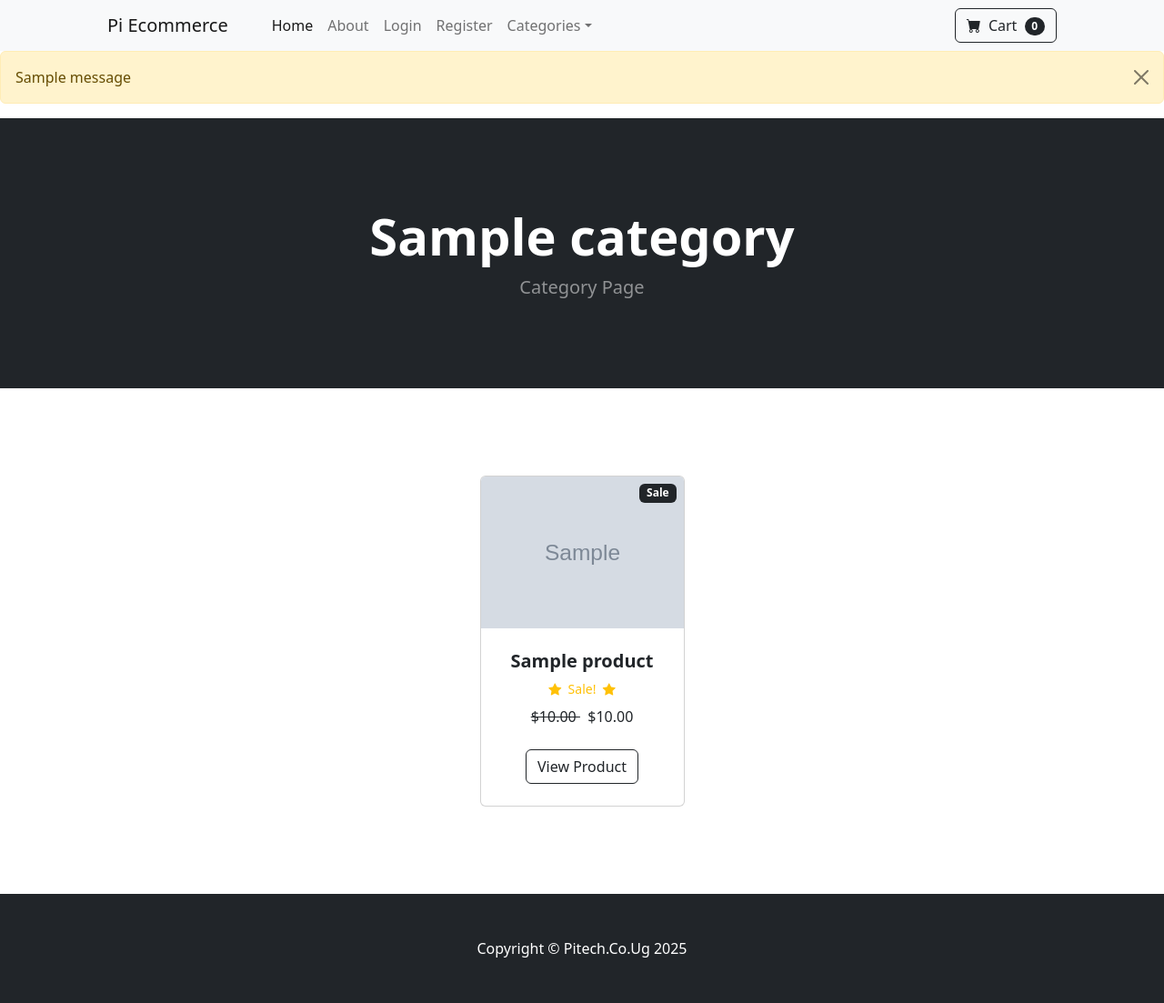
After one commit to nkyomuhendo/django-ecom-store, a Django app: template store/templates/category.html in a window 1280 px wide. The commit adds this page. Shown: the whole page at 91% size. Run offline with Django 5.2, Linux system fonts and the light colour scheme; the template is opened without the code that fills it: values that come from a table or form of the project are taken from there, others are empty; tables that the repository leaves empty hold one stand-in row (values such as "Sample post"); grey boxes marked "Sample" are stand-in pictures; one stand-in notice (Sample message) is shown; some libraries are stand-ins or nearby versions.

Commit message:
Added Product Categories, Product Category Pages and filters

```diff
--- /dev/null
+++ b/store/templates/category.html
@@ -0,0 +1,93 @@
+{% extends 'base.html' %}
+
+
+{% load static %}
+
+{% block content %}
+        <!-- Header-->
+        <header class="bg-dark py-5">
+            <div class="container px-4 px-lg-5 my-5">
+                <div class="text-center text-white">
+                    <h1 class="display-4 fw-bolder">{{ category }}</h1>
+                    <p class="lead fw-normal text-white-50 mb-0">Category Page</p>
+                </div>
+            </div>
+        </header>
+        <!-- Section-->
+        <section class="py-5">
+
+            <div class="container px-4 px-lg-5 mt-5">
+
+                <div class="row gx-4 gx-lg-5 row-cols-2 row-cols-md-3 row-cols-xl-4 justify-content-center">
+
+                {% for product in products %}
+
+                    {% if product.is_sale %}
+
+                     <div class="col mb-5">
+                        <div class="card h-100">
+
+                            <!-- Sale badge-->
+                            <div class="badge bg-dark text-white position-absolute" style="top: 0.5rem; right: 0.5rem">Sale</div>
+
+                            <!-- Product image-->
+                            <img class="card-img-top" src="{{ product.image.url }}" alt="..." />
+                            <!-- Product details-->
+                            <div class="card-body p-4">
+                                <div class="text-center">
+                                    <!-- Product name-->
+                                    <h5 class="fw-bolder">{{ product.name }}</h5>
+
+                                    <!-- Sale -->
+                                <div class="d-flex justify-content-center small text-warning mb-2">
+                                        <div class="bi-star-fill"></div>
+                                        &nbsp;&nbsp;Sale!&nbsp;&nbsp;
+                                        <div class="bi-star-fill"></div>
+                                    </div>
+
+                                    <!-- Product price-->
+                                    <strike>
+                                        ${{ product.price }}
+                                    </strike>
+                                    &nbsp;
+                                        ${{ product.sale_price }}
+                                </div>
+                            </div>
+                            <!-- Product actions-->
+                            <div class="card-footer p-4 pt-0 border-top-0 bg-transparent">
+                                <div class="text-center"><a class="btn btn-outline-dark mt-auto" href="{% url 'product' product.id %}">View Product</a></div>
+                            </div>
+                        </div>
+                    </div>
+
+
+                    {% else %}
+                    <div class="col mb-5">
+                        <div class="card h-100">
+                            <!-- Product image-->
+                            <img class="card-img-top" src="{{ product.image.url }}" alt="..." />
+                            <!-- Product details-->
+                            <div class="card-body p-4">
+                                <div class="text-center">
+                                    <!-- Product name-->
+                                    <h5 class="fw-bolder">{{ product.name }}</h5>
+                                    <!-- Product price-->
+                                    ${{ product.price }}
+                                </div>
+                            </div>
+                            <!-- Product actions-->
+                            <div class="card-footer p-4 pt-0 border-top-0 bg-transparent">
+                                <div class="text-center"><a class="btn btn-outline-dark mt-auto" href="{% url 'product' product.id %}">View Product</a></div>
+                            </div>
+                        </div>
+                    </div>
+                    {% endif %}
+                {% endfor %}
+
+                </div>
+
+            </div>
+
+        </section>
+
+{% endblock content %}
--- a/store/templates/navbar.html
+++ b/store/templates/navbar.html
@@ -19,12 +19,12 @@
 
                         {%endif%}
                         <li class="nav-item dropdown">
-                            <a class="nav-link dropdown-toggle" id="navbarDropdown" href="#" role="button" data-bs-toggle="dropdown" aria-expanded="false">Shop</a>
+                            <a class="nav-link dropdown-toggle" id="navbarDropdown" href="#" role="button" data-bs-toggle="dropdown" aria-expanded="false">Categories</a>
                             <ul class="dropdown-menu" aria-labelledby="navbarDropdown">
-                                <li><a class="dropdown-item" href="#!">All Products</a></li>
+                                <li><a class="dropdown-item" href="{% url 'home' %}">All Products</a></li>
                                 <li><hr class="dropdown-divider" /></li>
-                                <li><a class="dropdown-item" href="#!">Popular Items</a></li>
-                                <li><a class="dropdown-item" href="#!">New Arrivals</a></li>
+                                <li><a class="dropdown-item" href="{% url 'category' 'Programming-Books' %}">Programming Books</a></li>
+                                <li><a class="dropdown-item" href="{% url 'category' 'Marketing-Books' %}">Marketing Books</a></li>
                             </ul>
                         </li>
                     </ul>
--- a/store/urls.py
+++ b/store/urls.py
@@ -8,4 +8,5 @@ urlpatterns = [
    path('logout/', views.logout_user, name='logout'),
    path('register/', views.register_user, name='register'),
    path('product/<int:pk>', views.product, name='product'),
+   path('category/<str:foo>', views.category, name='category'),
 ]
```
Also changed, not shown: store/views.py (+15 -1 lines).
